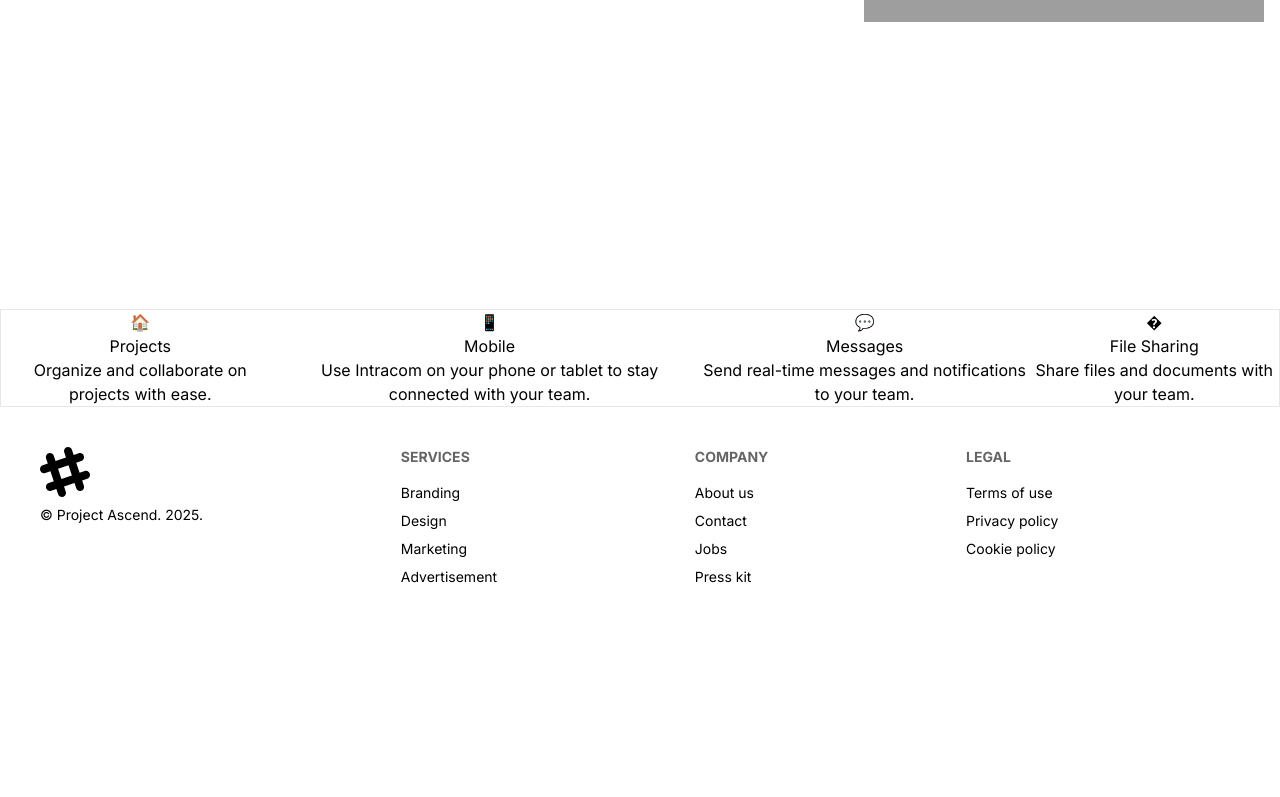
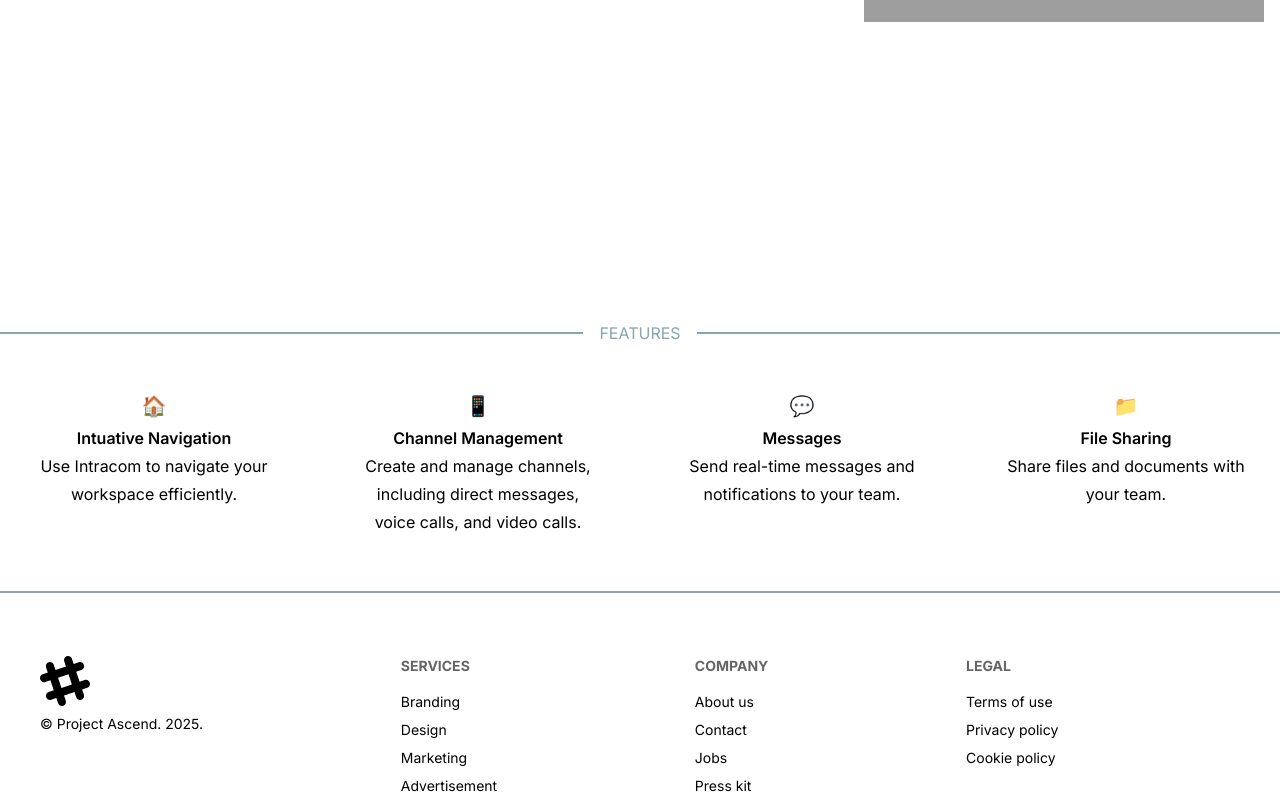
Before and after one commit to project-ascend-io/intracom-webapp, a Next.js app: page / in a window 1280 px wide. Shown: the part 587-1384 px from the top of the page. Before the commit the page ends 1214 px from the top, so only its background shows below. Built offline with nearby package versions, Linux system fonts and the light colour scheme; grey boxes are pictures that could not be loaded.

Commit message:
feat(PAP-238): create feature section
create feature section. requires icons and touchup

```diff
--- a/src/app/(public)/page.tsx
+++ b/src/app/(public)/page.tsx
@@ -14,7 +14,9 @@ const HomePage = () => {
       </PageContainer>
       <PageContainer className='mt-0'>
         <HeroSection />
+        <div className="divider divider-primary"><p className="text-primary uppercase">Features</p></div>
         <FeatureSection />
+        <div className="divider divider-primary"></div>
         <FooterSection />
       </PageContainer>
     </>
--- a/src/page-components/FeatureSection.tsx
+++ b/src/page-components/FeatureSection.tsx
@@ -7,11 +7,11 @@ type FeatureProps = {
 const FeatureCard = (props: FeatureProps) => {
   const { icon, title, description } = props;
   return (
-    <div className='text-center'>
-      <p>{icon}</p>
-      <p>{title}</p>
-      <p>{description}</p>
-    </div>
+    <div className="text-center p-8 prose">
+      <p className="text-xl my-0">{icon}</p>
+      <p className="font-semibold my-0">{title}</p>
+      <p className="my-0">{description}</p>
+    </div >
   );
 };
 
@@ -19,14 +19,14 @@ const FeatureSection = () => {
   const featureCards = [
     {
       icon: '🏠',
-      title: 'Projects',
-      description: 'Organize and collaborate on projects with ease.',
+      title: 'Intuative Navigation',
+      description: 'Use Intracom to navigate your workspace efficiently.',
     },
     {
       icon: '📱',
-      title: 'Mobile',
+      title: 'Channel Management',
       description:
-        'Use Intracom on your phone or tablet to stay connected with your team.',
+        'Create and manage channels, including direct messages, voice calls, and video calls.',
     },
     {
       icon: '💬',
@@ -34,7 +34,7 @@ const FeatureSection = () => {
       description: 'Send real-time messages and notifications to your team.',
     },
     {
-      icon: '�',
+      icon: '📁',
       title: 'File Sharing',
       description: 'Share files and documents with your team.',
     },
@@ -42,7 +42,7 @@ const FeatureSection = () => {
 
   return (
     <>
-      <div className='container m-auto flex justify-between border'>
+      <div className="container m-auto grid grid-cols-4 gap-4">
         {featureCards.map((card, index) => (
           <FeatureCard
             key={index}
@@ -51,7 +51,7 @@ const FeatureSection = () => {
             description={card.description}
           />
         ))}
-      </div>
+      </div >
     </>
   );
 };
```
